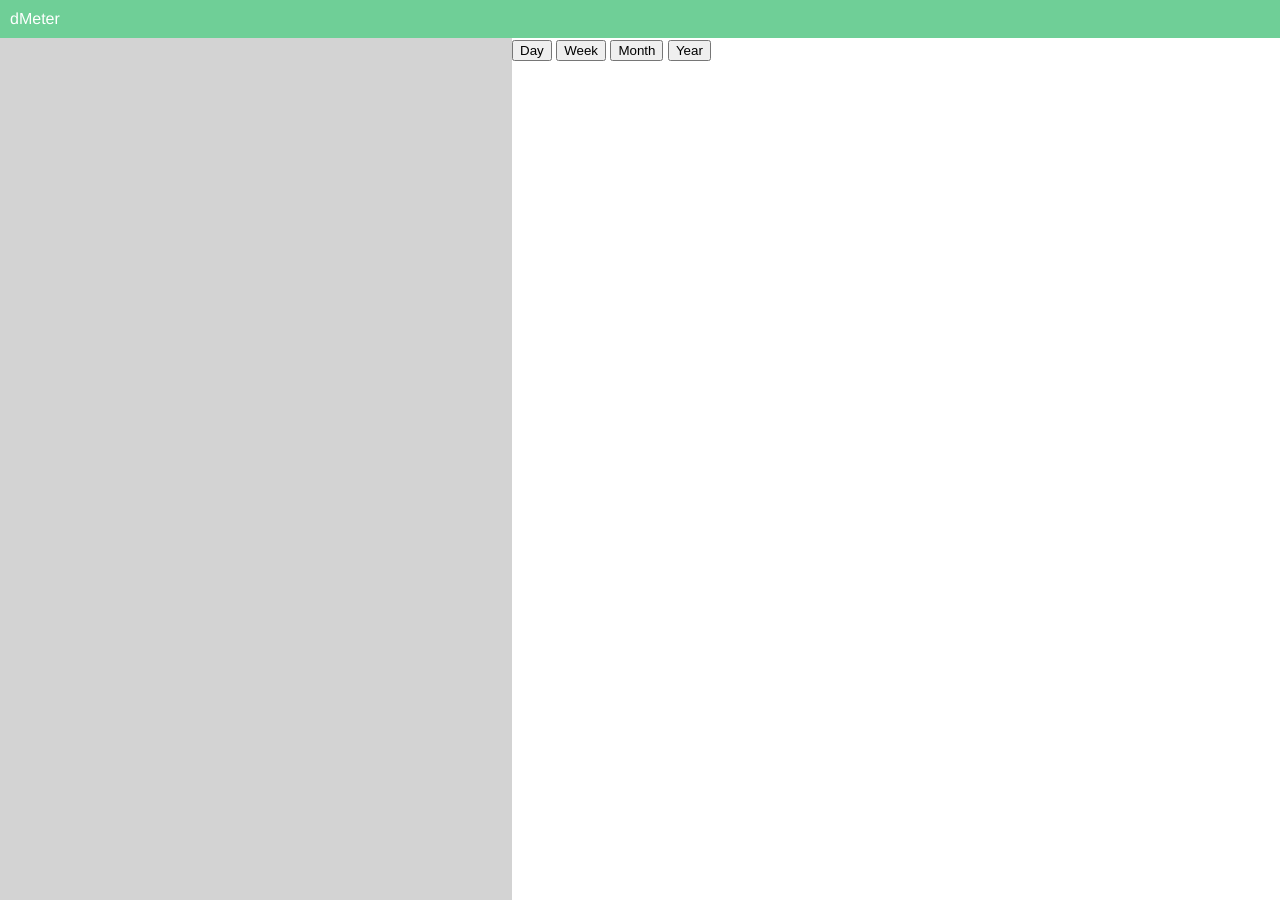
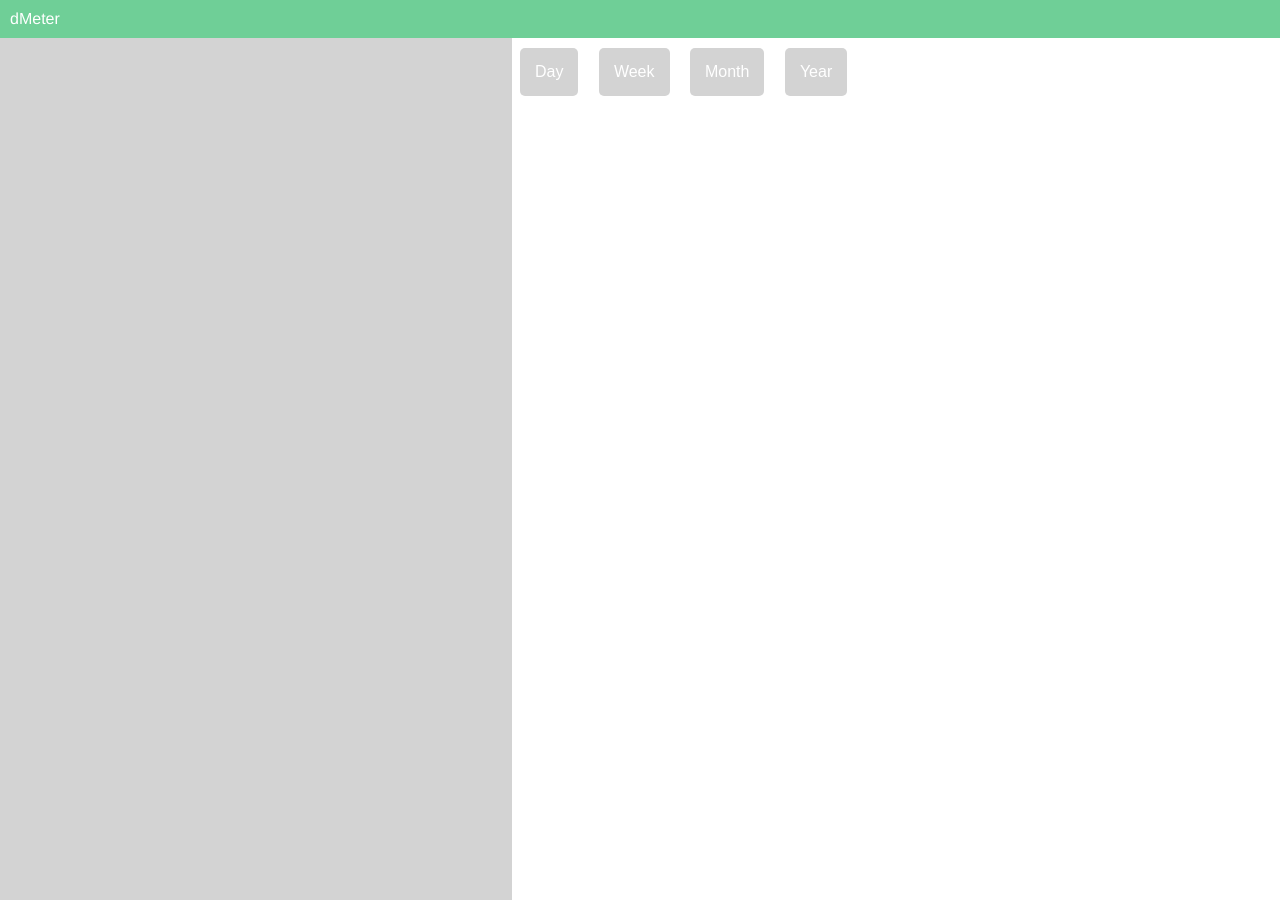
Before and after one commit to jennwang404/dMeter, a PHP site: page / in a window 1280 px wide. Run offline with PHP 8.4, Linux system fonts and the light colour scheme.

Commit message:
Updated button styling

```diff
--- a/index.html
+++ b/index.html
@@ -12,10 +12,10 @@
 		</header>
 		<div class="gray"></div>
 		<div class="white">
-			<button onclick="day_function()">Day</button>
-			<button onclick="week_function()">Week</button>
-			<button onclick="month_function()">Month</button>
-			<button onclick="year_function()">Year</button>
+			<button class="button" onclick="day_function()">Day</button>
+			<button class="button" onclick="week_function()">Week</button>
+			<button class="button" onclick="month_function()">Month</button>
+			<button class="button" onclick="year_function()">Year</button>
 			<div id="day">Day</div>
 			<div id="week">Week</div>
 			<div id="month">Month</div>
--- a/style.css
+++ b/style.css
@@ -21,6 +21,7 @@ header {
 }
 
 .white {
+	display: inline-block;
 	position: fixed;
     top: 0px;
     padding-top: 40px;
@@ -45,3 +46,17 @@ header {
 #year {
 	display: none;
 }
+
+.button {
+	border: none;
+	background-color: lightgray;
+    color: white;
+    padding: 15px;
+    border-radius: 5px;
+    text-align: center;
+    text-decoration: none;
+    display: inline-block;
+    font-size: 16px;
+    margin: 8px 8px;
+    cursor: pointer;
+}
```
